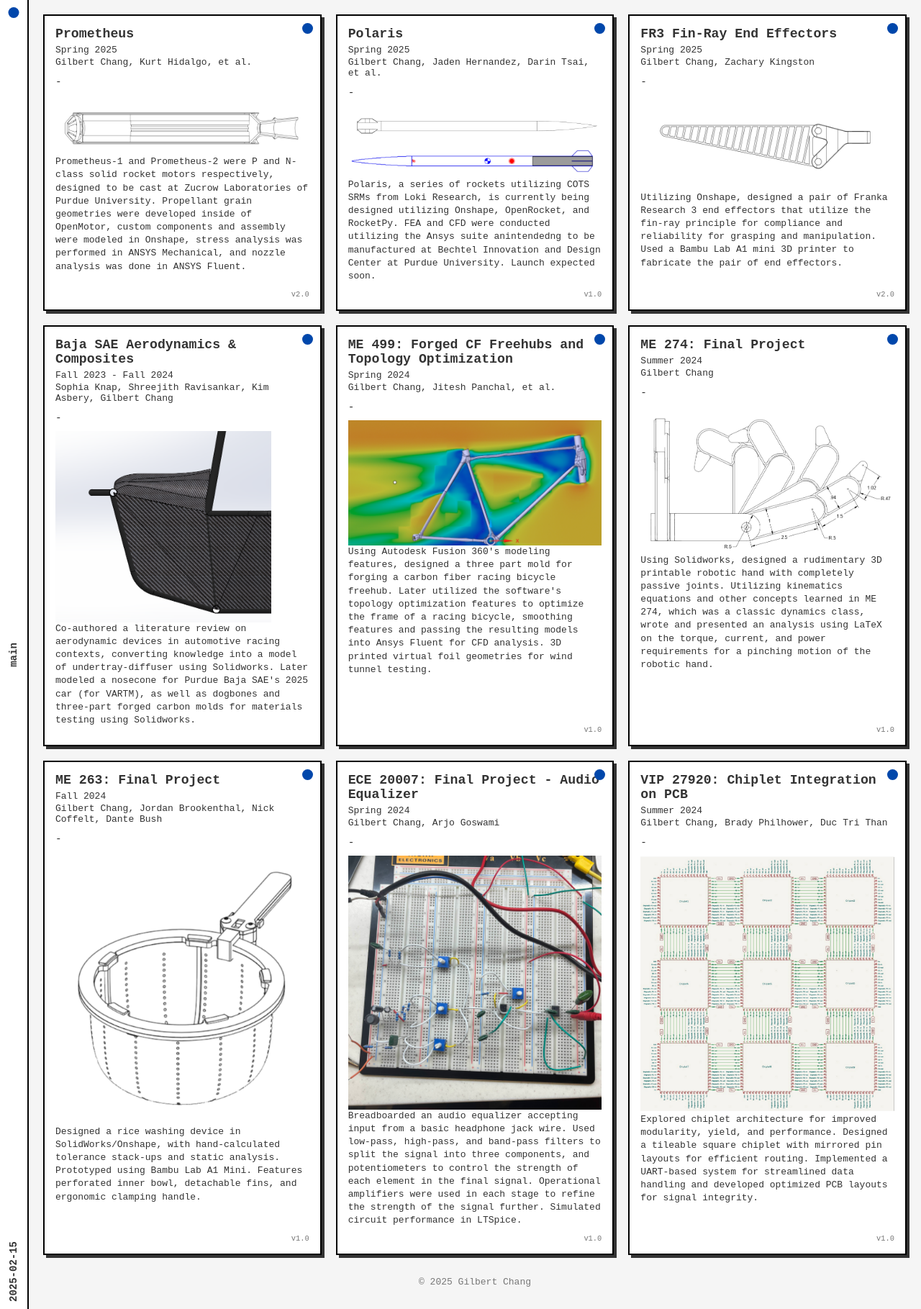
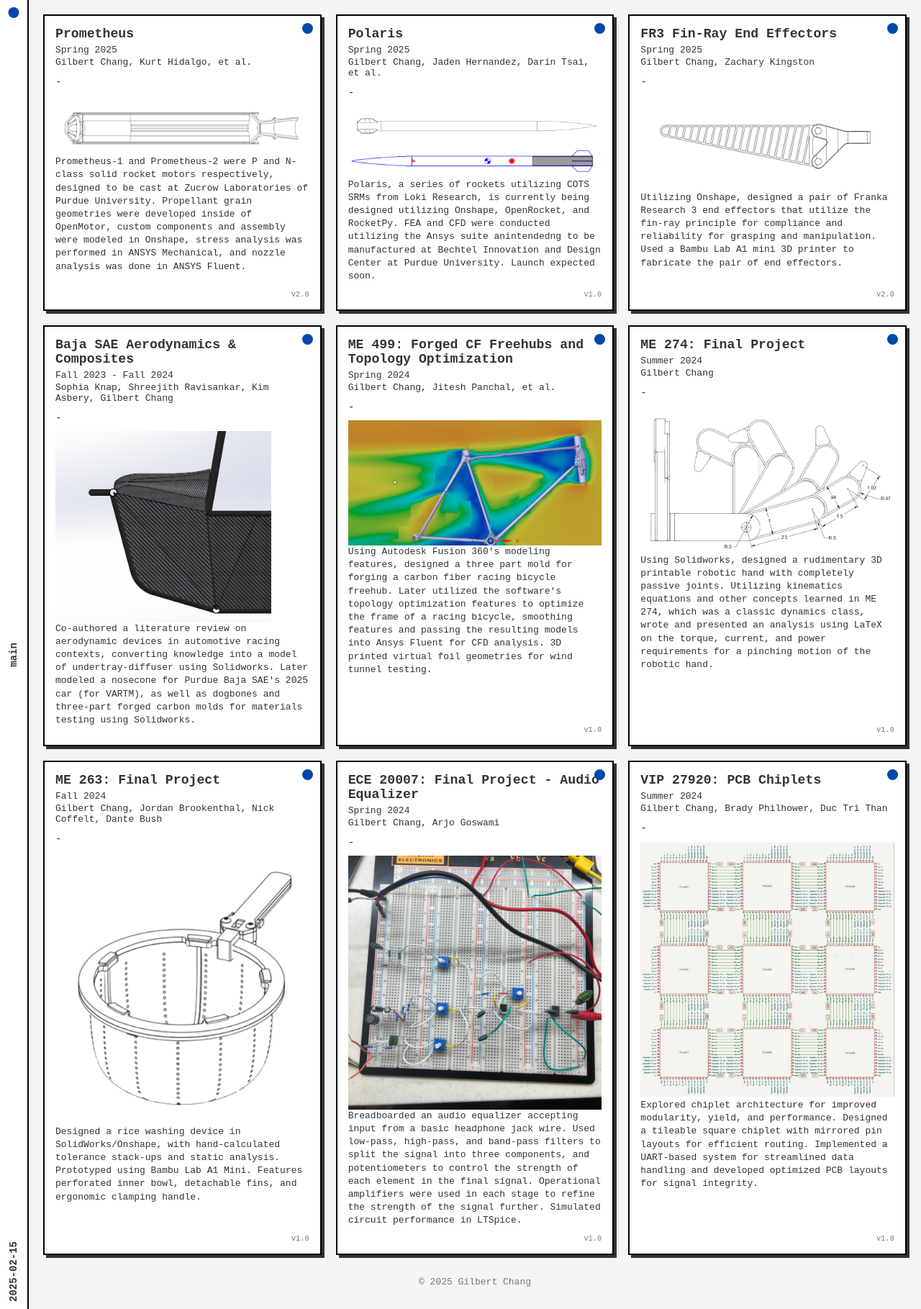
Before and after one commit to vindou/vindou, a Jekyll site: the page portfolio/index.html, which Jekyll copies as it is, in a window 1280 px wide. Shown: the whole page at 72% size. Built offline with Jekyll 4.4.1, drawn with Linux system fonts in a browser that asks for light colours.

Commit message:
Update index.html

```diff
--- a/portfolio/index.html
+++ b/portfolio/index.html
@@ -128,7 +128,7 @@
         </div>
         <div class="project" data-index="6" onclick="transitionToDetail(0)">
           <div class="tile-dot"></div>
-          <h2>VIP 27920: Chiplet Integration on PCB</h2>
+          <h2>VIP 27920: PCB Chiplets</h2>
           <div class="year">Summer 2024</div>
           <div class="artist">Gilbert Chang, Brady Philhower, Duc Tri Than</div>
           <div class="dash">-</div>
```
